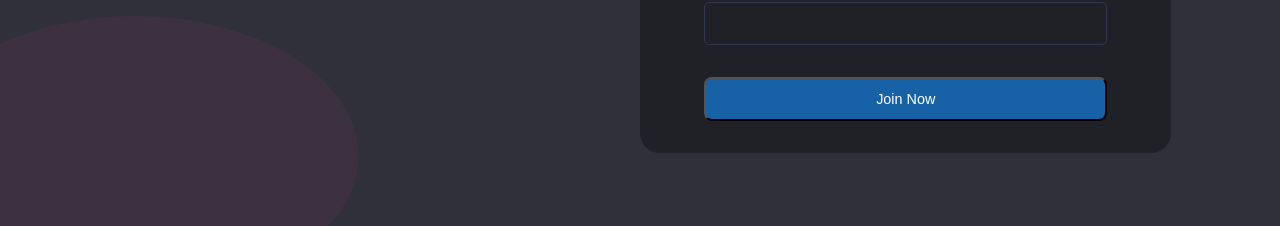
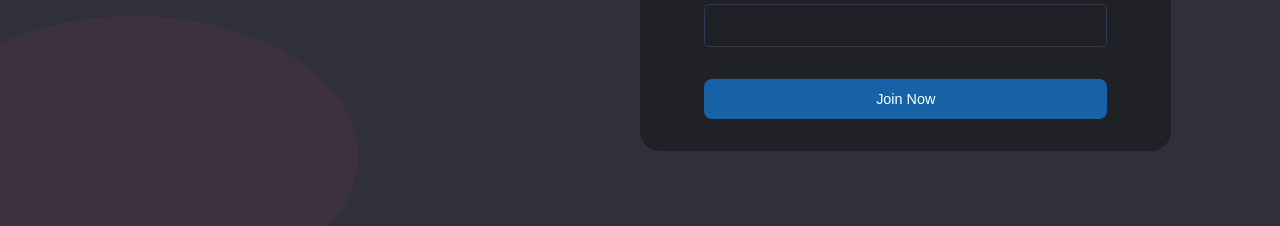
Before and after one commit to daiki130/FigmaPractice, a plain HTML site: page join.html in a window 1280 px wide. Shown: the part 504-730 px from the top of the page. Drawn offline with Linux system fonts and the light colour scheme.

Commit message:
💄 btnスタイル更新,setting.json設定

```diff
--- a/style.css
+++ b/style.css
@@ -103,9 +103,19 @@ body {
 .btn {
   color: white;
   background-color: #1762a7;
-  /* display: block; */
   padding: 0.75rem 1.5rem;
   border-radius: 0.5rem;
   text-decoration: none;
   font-size: 0.9rem;
+  outline: none;
+  border: none;
+  cursor: pointer;
 }
+
+.btn:hover {
+  background-color: #2180d8;
+}
+
+.btn:focus {
+  background-color: #2796ff;
+}
```
